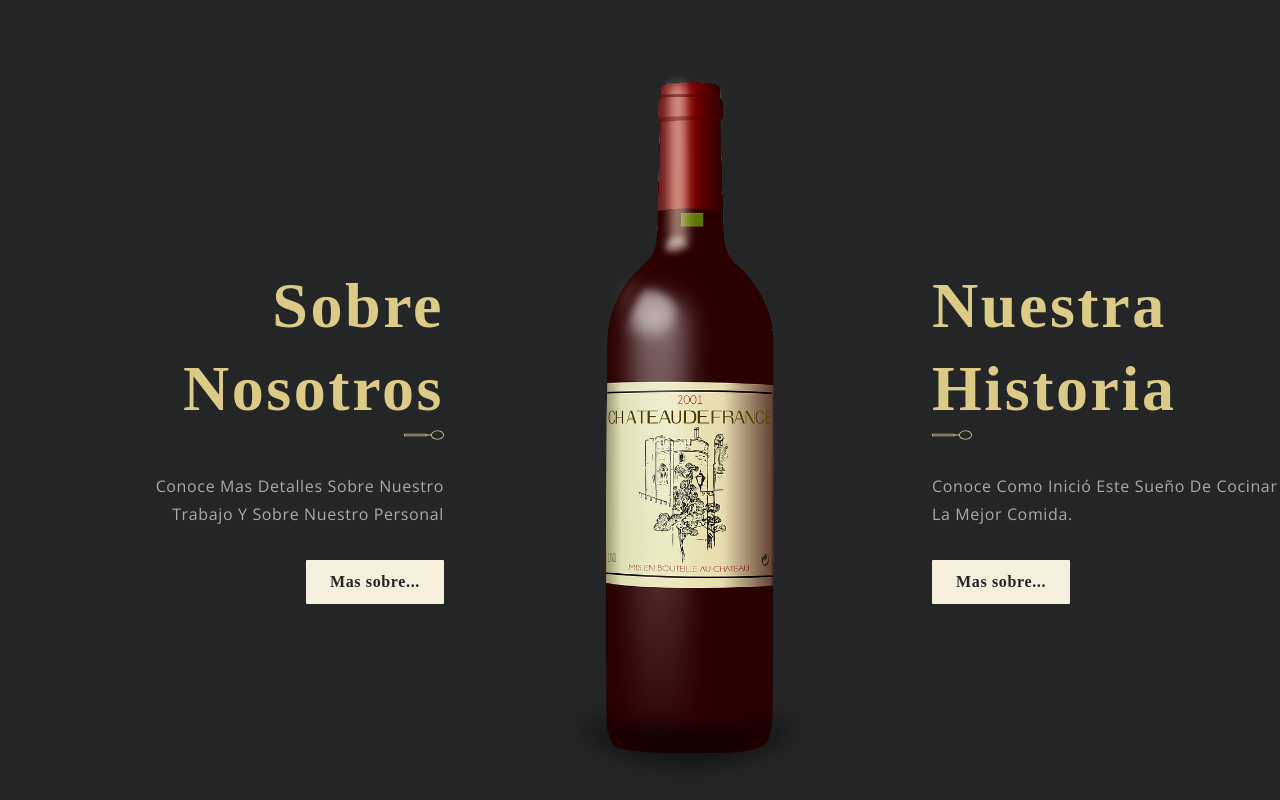
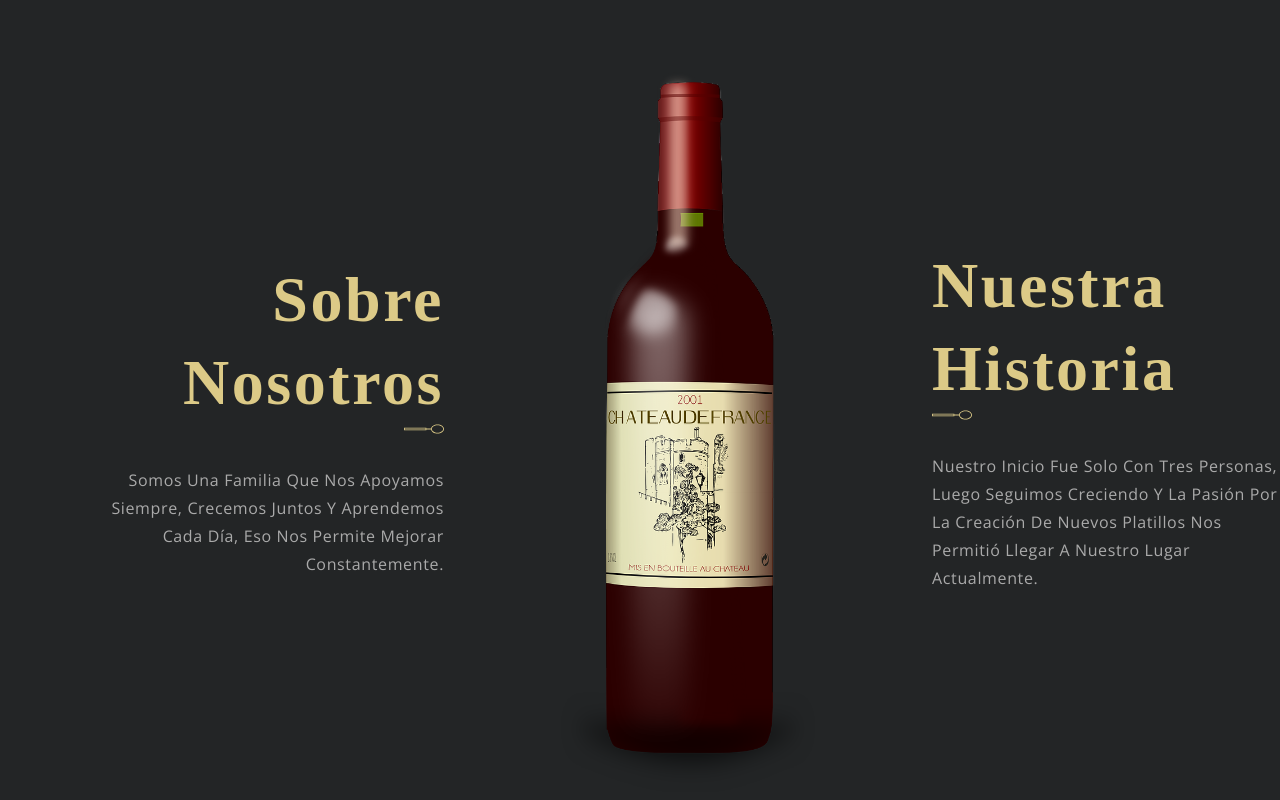
Before and after one commit to brimanz/Elite_app, a React (Vite) app: page / in a window 1280 px wide. Shown: the part 972-1772 px from the top of the page. Built offline with nearby package versions, Linux system fonts and the light colour scheme; a web font is replaced by a local one.

Commit message:
fixing some styles

```diff
--- a/src/container/AboutUs/AboutUs.jsx
+++ b/src/container/AboutUs/AboutUs.jsx
@@ -14,10 +14,10 @@
         <h1 className="headtext__cormorant">Sobre nosotros</h1>
         <img src={images.spoon} alt="about-us" className="spoon_img"/>
         <p className="p__opensans">
-          Conoce mas detalles sobre nuestro trabajo y sobre nuestro personal
+          Somos una familia que nos apoyamos siempre, crecemos juntos
+          y aprendemos cada día, eso nos permite mejorar constantemente.
         </p>
 
-        <button type="button" className="custom__button">Mas sobre...</button>
       </div>
 
       <div className="app__aboutus-content_knife">
@@ -28,10 +28,11 @@
         <h1 className="headtext__cormorant">Nuestra historia</h1>
         <img src={images.spoon} alt="about-us" className="spoon_img"/>
         <p className="p__opensans">
-          Conoce como inició este sueño de cocinar la mejor comida.
+          Nuestro inicio fue solo con tres personas, luego seguimos
+          creciendo y la pasión por la creación de nuevos platillos
+          nos permitió llegar a nuestro lugar actualmente.
         </p>
 
-        <button type="button" className="custom__button">Mas sobre...</button>
       </div>
     </div>
 
--- a/src/container/Header/Header.jsx
+++ b/src/container/Header/Header.jsx
@@ -17,7 +17,7 @@
         Los mejores platillos del mundo en un solo lugar.
       </p>
 
-      <button className="custom__button">Nuestro Menú</button>
+      <a href="#menu" className="custom__button">Nuestro Menú</a>
     </div>
 
     <div className="app__wrapper_img">
```
